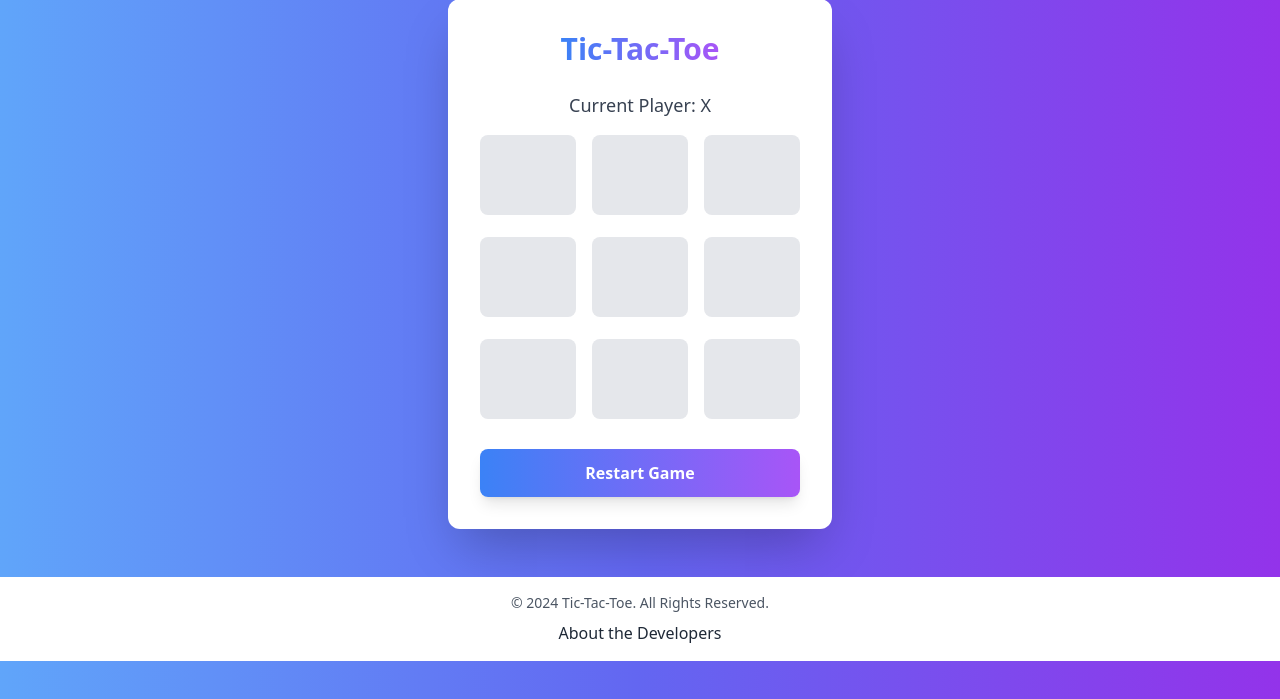
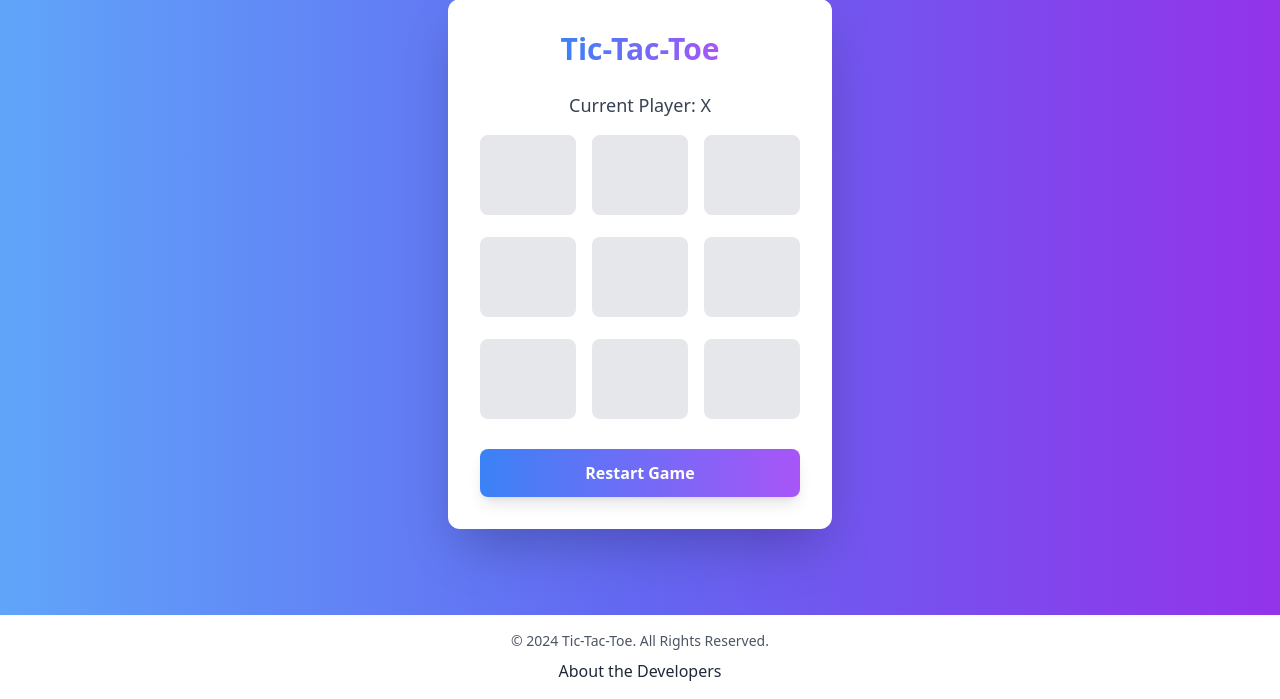
Before and after one commit to Keshav-Chaudhary/Tic-Tac-Toe, a Flask app: page / in a window 1280 px wide. Shown: the part 101-800 px from the top of the page. Run offline with Flask 3, Linux system fonts and the light colour scheme; some libraries are stand-ins or nearby versions.

Commit message:
fixed the footer

```diff
--- a/templates/index.html
+++ b/templates/index.html
@@ -50,7 +50,7 @@
         </form>
     </div>
 
-    <footer class="bg-white p-4">
+    <footer class="bg-white p-4 mt-auto">
         <div class="container mx-auto text-center">
             <p class="text-sm text-gray-600">
                 &copy; 2024 Tic-Tac-Toe. All Rights Reserved.
```
